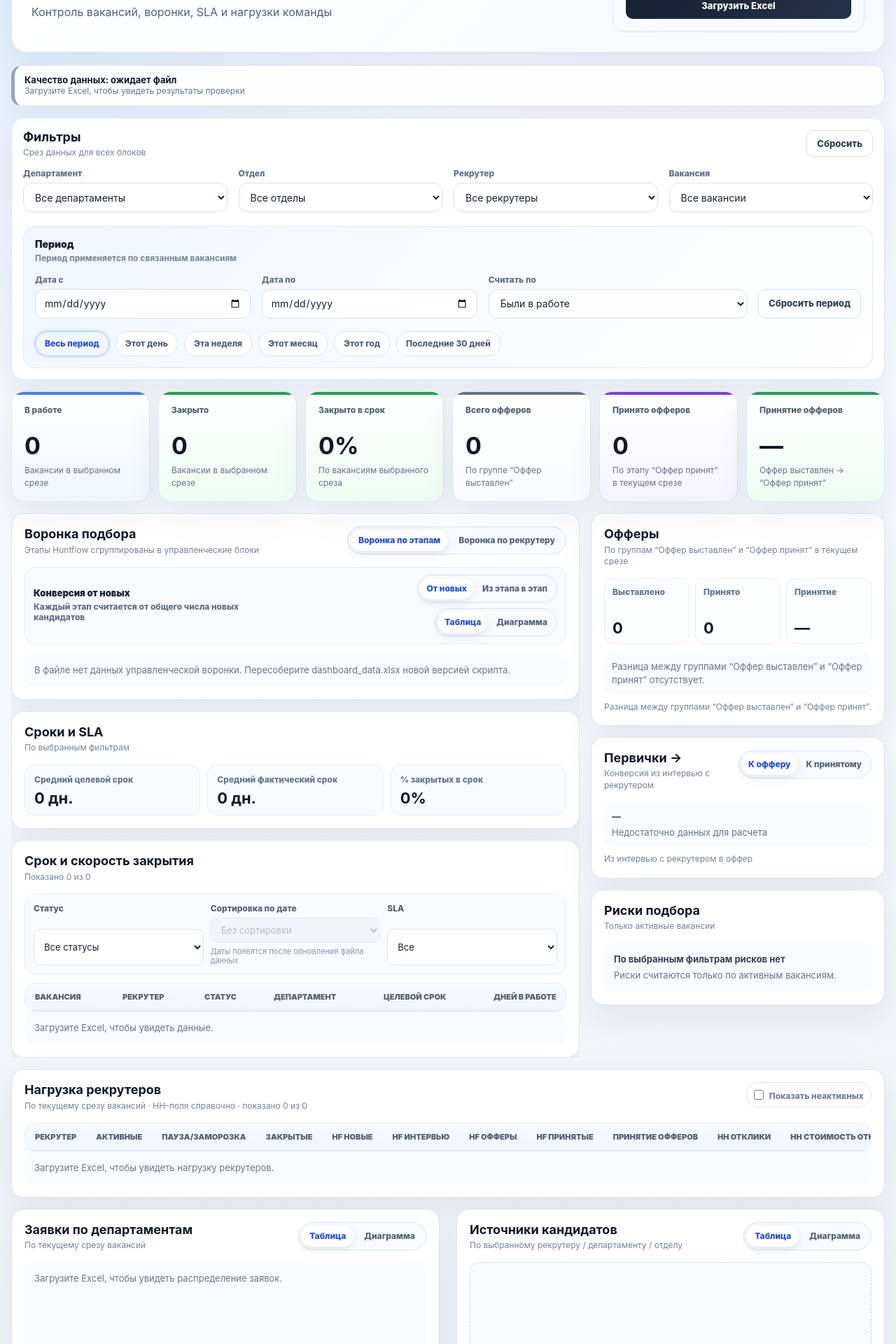
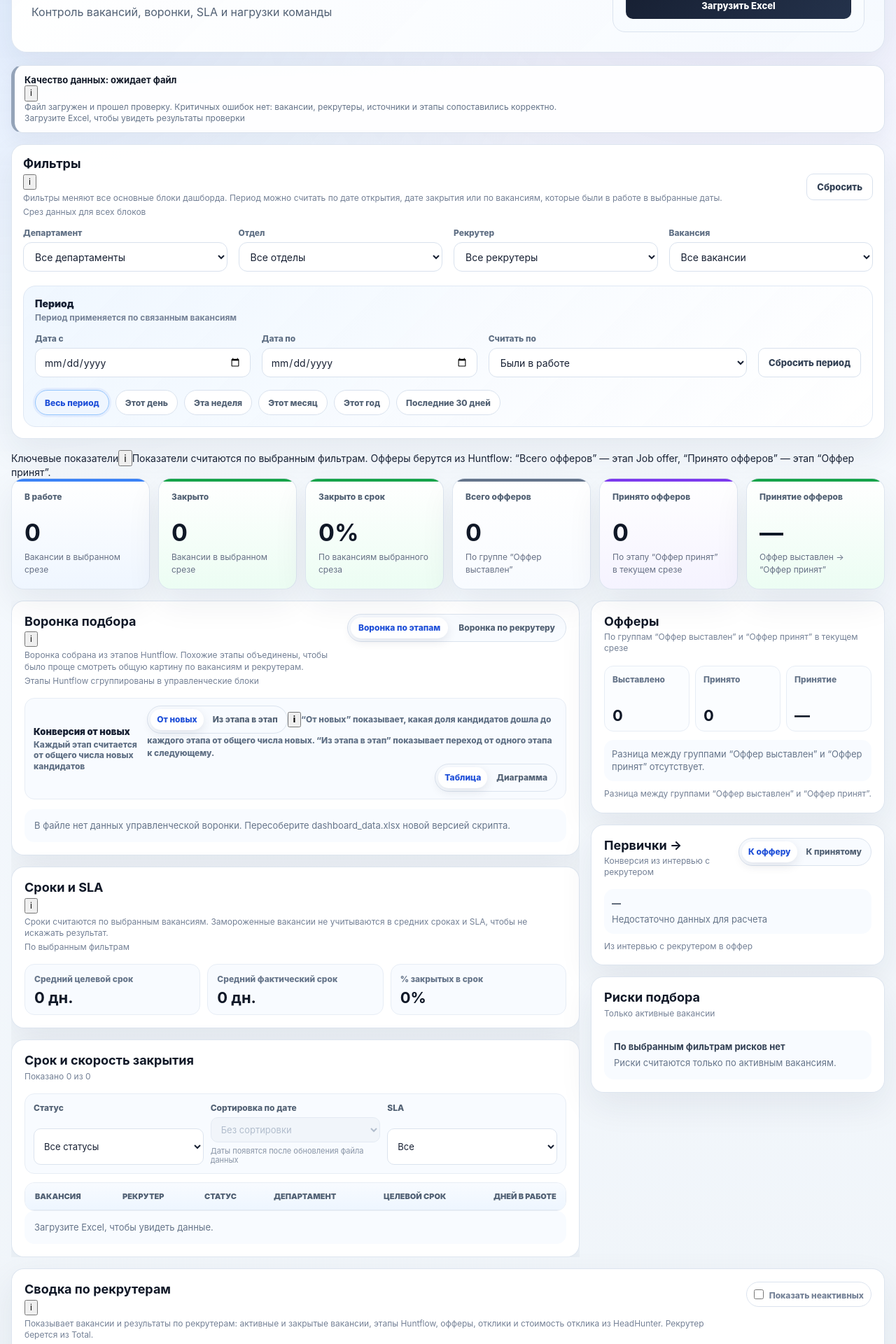
Before and after one commit to AN684-beep/hr-recruiting-analytics-dashboard, a React (Vite) app: page / in a window 1280 px wide. Shown: the part 160-2080 px from the top of the page at 70% size. Built offline with nearby package versions, Linux system fonts and the light colour scheme.

Commit message:
Add dashboard info tooltips

```diff
--- a/src/App.tsx
+++ b/src/App.tsx
@@ -68,6 +68,26 @@ const TIMING_SORT_OPTIONS = [
 const TIMING_SLA_OPTIONS = [DEFAULT_TIMING_SLA, "В срок", "Просрочено", "Нет данных"];
 const PERIOD_MODE_OPTIONS = ["Были в работе", "Дате открытия", "Дате закрытия"];
 const ACTIVE_RECRUITERS = ["Алла", "Катя", "Маша", "Лена", "Настя"];
+const INFO_TEXTS = {
+  quality:
+    "Файл загружен и прошел проверку. Критичных ошибок нет: вакансии, рекрутеры, источники и этапы сопоставились корректно.",
+  filters:
+    "Фильтры меняют все основные блоки дашборда. Период можно считать по дате открытия, дате закрытия или по вакансиям, которые были в работе в выбранные даты.",
+  kpi:
+    "Показатели считаются по выбранным фильтрам. Офферы берутся из Huntflow: “Всего офферов” — этап Job offer, “Принято офферов” — этап “Оффер принят”.",
+  funnel:
+    "Воронка собрана из этапов Huntflow. Похожие этапы объединены, чтобы было проще смотреть общую картину по вакансиям и рекрутерам.",
+  funnelMode:
+    "“От новых” показывает, какая доля кандидатов дошла до каждого этапа от общего числа новых. “Из этапа в этап” показывает переход от одного этапа к следующему.",
+  testing:
+    "Тестирование есть не во всех вакансиях. Поэтому оффер считается не от тестирования, а от предыдущего основного этапа.",
+  sla:
+    "Сроки считаются по выбранным вакансиям. Замороженные вакансии не учитываются в средних сроках и SLA, чтобы не искажать результат.",
+  recruiters:
+    "Показывает вакансии и результаты по рекрутерам: активные и закрытые вакансии, этапы Huntflow, офферы, отклики и стоимость отклика из HeadHunter. Рекрутер берется из Total.",
+  sources:
+    "Показывает, откуда пришли кандидаты по выбранным вакансиям. Источники не объединяются: например, HeadHunter и “Отклик с HeadHunter” считаются отдельно."
+};
 
 type Vacancy = {
   id: number;
@@ -979,6 +999,22 @@ function DiagnosticsBlock({ activePrototype, isLoaded, data }: DiagnosticsBlockP
       <span>recruiterWorkload: {data.recruiterWorkload.length}</span>
       <span>reviewIssues: {data.reviewIssues.length}</span>
     </section>
+  );
+}
+
+type InfoTooltipProps = {
+  text: string;
+  label?: string;
+};
+
+function InfoTooltip({ text, label = "Пояснение" }: InfoTooltipProps) {
+  return (
+    <span className="info-tooltip">
+      <button type="button" aria-label={label}>
+        i
+      </button>
+      <span role="tooltip">{text}</span>
+    </span>
   );
 }
 
@@ -1837,7 +1873,10 @@ function CurrentMvp({
 
       <section className={`data-quality-strip ${dataQualityTone}`} aria-label="Качество данных">
         <div>
+          <span className="heading-with-info">
             <strong>{dataQualityTitle}</strong>
+            <InfoTooltip text={INFO_TEXTS.quality} />
+          </span>
           <span>{dataQualitySubtitle}</span>
         </div>
         {reviewIssues.length > 0 && (
@@ -1852,7 +1891,10 @@ function CurrentMvp({
       <section className="filters-card section-card" aria-label="Фильтры дашборда">
         <div className="section-heading compact">
           <div>
+            <div className="heading-with-info">
               <h2>Фильтры</h2>
+              <InfoTooltip text={INFO_TEXTS.filters} />
+            </div>
             <span>Срез данных для всех блоков</span>
           </div>
           <button className="secondary-button" type="button" onClick={resetFilters}>
@@ -2037,6 +2079,11 @@ function CurrentMvp({
         </div>
       </section>
 
+      <div className="kpi-context-row">
+        <span>Ключевые показатели</span>
+        <InfoTooltip text={INFO_TEXTS.kpi} />
+      </div>
+
       <section className="kpi-grid" aria-label="Главные показатели">
         {topKpis.map((metric) => (
           <article className={`kpi-card ${metric.tone}`} key={metric.label}>
@@ -2059,7 +2106,10 @@ function CurrentMvp({
           <article className="section-card funnel-card">
             <div className="section-heading with-controls funnel-heading">
               <div>
+                <div className="heading-with-info">
                   <h2>Воронка подбора</h2>
+                  <InfoTooltip text={INFO_TEXTS.funnel} />
+                </div>
                 <span>Этапы Huntflow сгруппированы в управленческие блоки</span>
               </div>
 
@@ -2101,6 +2151,7 @@ function CurrentMvp({
 
               <div className="funnel-toolbar-controls">
                 {funnelScope === "stages" && (
+                  <div className="segmented-with-info">
                     <div className="segmented-control compact" aria-label="Логика расчета воронки по этапам">
                       <button
                         type="button"
@@ -2116,6 +2167,8 @@ function CurrentMvp({
                       >
                         Из этапа в этап
                       </button>
+                    </div>
+                    <InfoTooltip text={INFO_TEXTS.funnelMode} />
                   </div>
                 )}
 
@@ -2169,10 +2222,22 @@ function CurrentMvp({
                       >
                         <td className="primary-cell">
                           {funnelStageMode === "fromNew" ? (
+                            item.stage === "Тестирование" ? (
+                              <span className="inline-info-label">
+                                {item.stage}
+                                <InfoTooltip text={INFO_TEXTS.testing} label="Пояснение про тестирование" />
+                              </span>
+                            ) : (
                               item.stage
+                            )
                           ) : (
                             <span className="transition-cell">
-                              <strong>{item.transition}</strong>
+                              <strong>
+                                {item.transition}
+                                {item.isOptional && (
+                                  <InfoTooltip text={INFO_TEXTS.testing} label="Пояснение про тестирование" />
+                                )}
+                              </strong>
                               {item.previousStage && <small>из: {item.previousStage}</small>}
                             </span>
                           )}
@@ -2200,7 +2265,12 @@ function CurrentMvp({
                     <div className="legend-row" key={item.stage}>
                       <i style={{ backgroundColor: FUNNEL_CHART_COLORS[index % FUNNEL_CHART_COLORS.length] }} />
                       <div>
-                        <span>{item.stage}</span>
+                        <span className={item.stage === "Тестирование" ? "inline-info-label" : undefined}>
+                          {item.stage}
+                          {item.stage === "Тестирование" && (
+                            <InfoTooltip text={INFO_TEXTS.testing} label="Пояснение про тестирование" />
+                          )}
+                        </span>
                         <strong>{item.conversion}</strong>
                       </div>
                     </div>
@@ -2212,7 +2282,12 @@ function CurrentMvp({
                 {funnelStepRows.map((item) => (
                   <div className={`funnel-step-row ${item.isOptional ? "funnel-step-row-secondary" : ""}`} key={item.transition}>
                     <div className="funnel-step-label">
-                      <strong>{item.transition}</strong>
+                      <strong>
+                        {item.transition}
+                        {item.isOptional && (
+                          <InfoTooltip text={INFO_TEXTS.testing} label="Пояснение про тестирование" />
+                        )}
+                      </strong>
                       <span>
                         {item.count} кандидатов · {item.conversion}
                       </span>
@@ -2321,7 +2396,10 @@ function CurrentMvp({
           <article className="section-card sla-card">
             <div className="section-heading">
               <div>
+                <div className="heading-with-info">
                   <h2>Сроки и SLA</h2>
+                  <InfoTooltip text={INFO_TEXTS.sla} />
+                </div>
                 <span>По выбранным фильтрам</span>
               </div>
             </div>
@@ -2605,9 +2683,12 @@ function CurrentMvp({
       <section className="section-card table-card recruiter-card">
         <div className="section-heading">
           <div>
-            <h2>Нагрузка рекрутеров</h2>
+            <div className="heading-with-info">
+              <h2>Сводка по рекрутерам</h2>
+              <InfoTooltip text={INFO_TEXTS.recruiters} />
+            </div>
             <span>
-              По текущему срезу вакансий · HH-поля справочно ·{" "}
+              По текущему срезу вакансий: активные, закрытые, этапы Huntflow и показатели HeadHunter ·{" "}
               {showAllRecruiters ? `показаны все: ${recruiterWorkload.length}` : `показано ${displayedRecruiterWorkload.length} из ${recruiterWorkload.length}`}
             </span>
           </div>
@@ -2680,7 +2761,7 @@ function CurrentMvp({
           </table>
         </div>
 
-        {recruiterWorkload.length === 0 && <p className="empty-state">Загрузите Excel, чтобы увидеть нагрузку рекрутеров.</p>}
+        {recruiterWorkload.length === 0 && <p className="empty-state">Загрузите Excel, чтобы увидеть сводку по рекрутерам.</p>}
 
         {recruiterWorkload.some((recruiter) => recruiter.hfOfferAccepted > recruiter.hfJobOffer) && (
           <p className="table-footnote">* Есть расхождение этапов: принятых офферов больше, чем выставленных.</p>
@@ -2774,7 +2855,10 @@ function CurrentMvp({
         <article className="section-card sources-card">
           <div className="section-heading with-controls">
             <div>
+              <div className="heading-with-info">
                 <h2>Источники кандидатов</h2>
+                <InfoTooltip text={INFO_TEXTS.sources} />
+              </div>
               <span>По выбранному рекрутеру / департаменту / отделу</span>
             </div>
 
```
Lines whose indentation alone changed are shown as unchanged.
